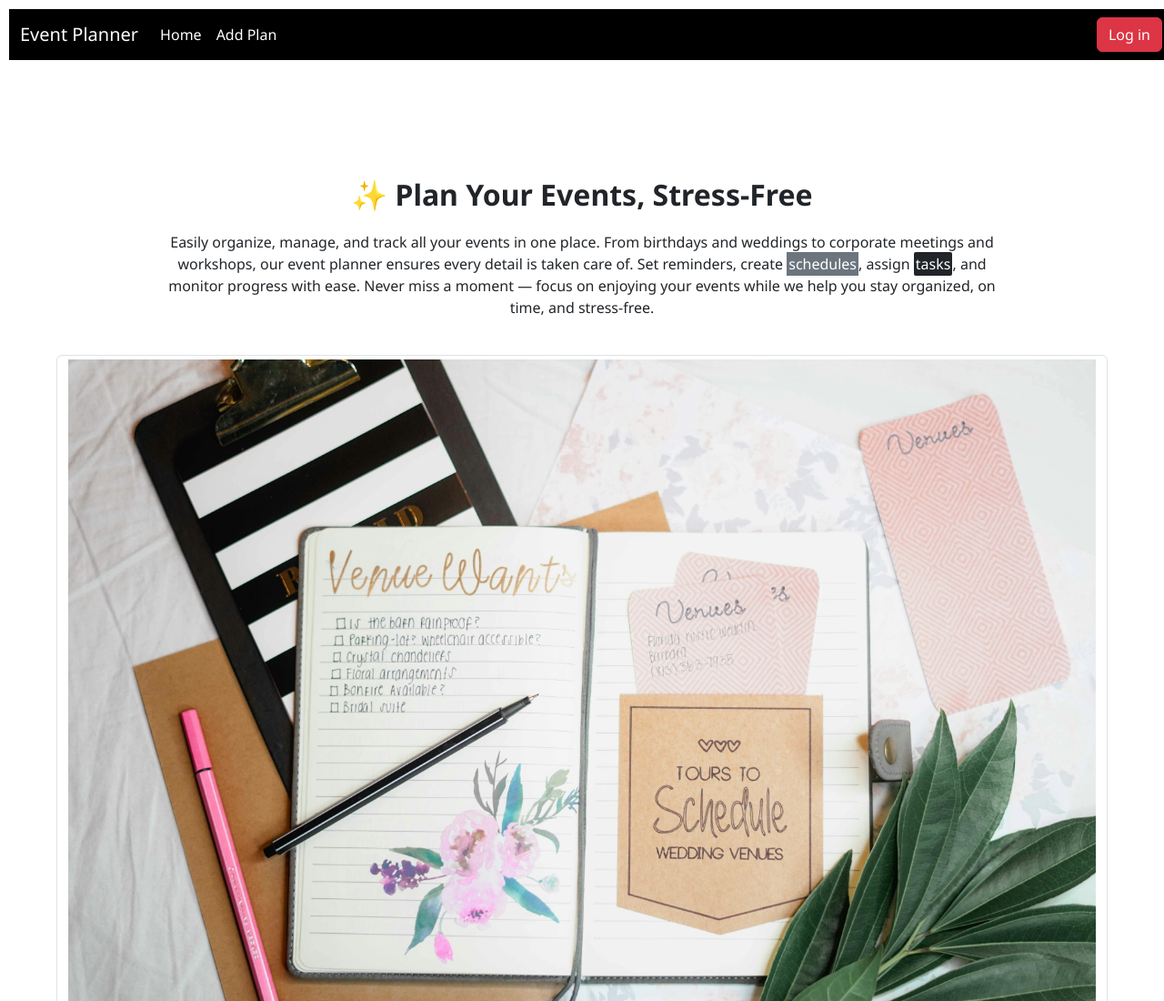
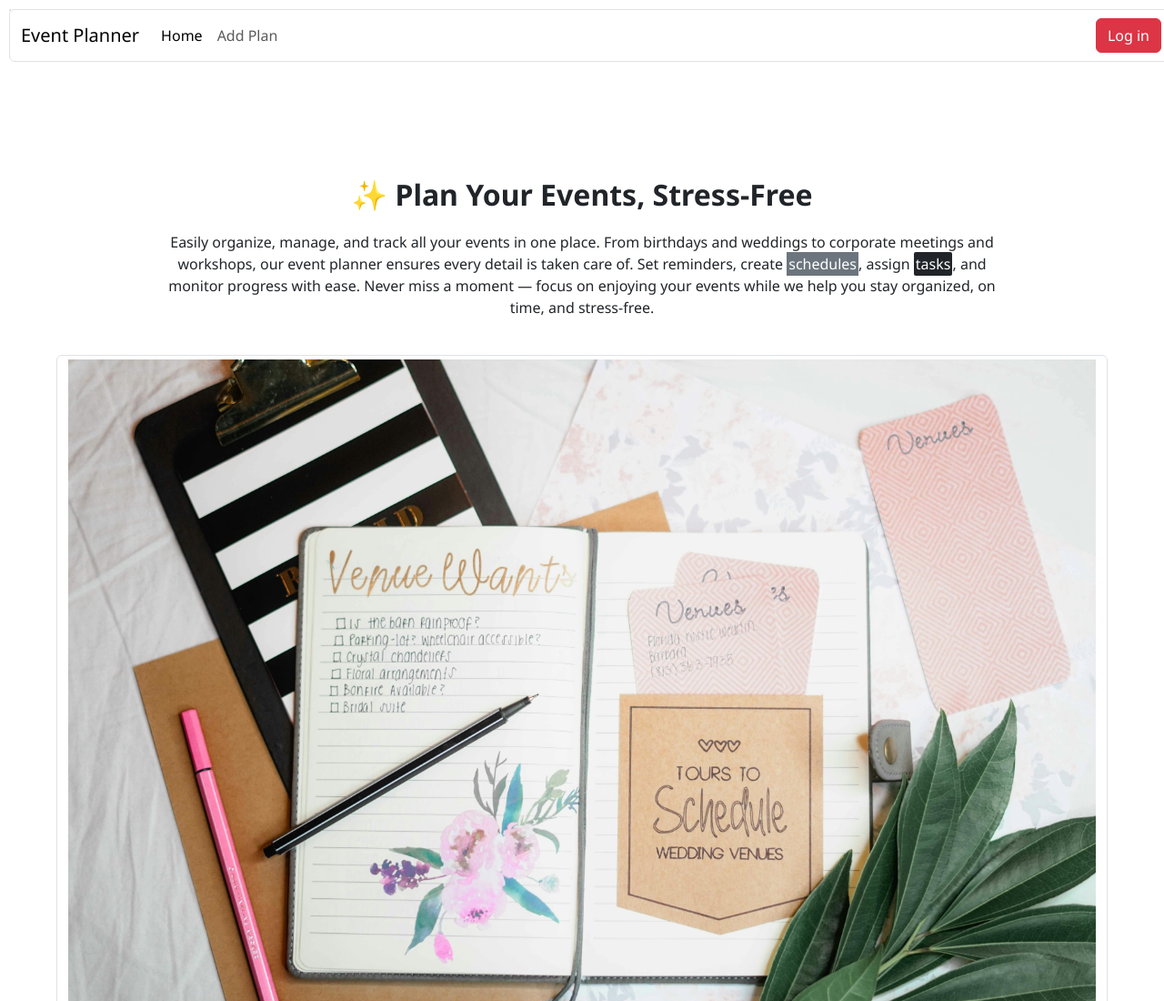
Before and after one commit to SakibFakir69/Event-Planer, a plain HTML site: page index.html in a window 1280 px wide. Shown: the top 1100 px of the page at 91% size. Drawn offline with nearby package versions, Linux system fonts and the light colour scheme.

Commit message:
done event plannr

```diff
--- a/index.html
+++ b/index.html
@@ -14,8 +14,9 @@
     <link rel="stylesheet" href="https://cdn.jsdelivr.net/npm/swiper@11/swiper-bundle.min.css" />
 
     <link rel="preconnect" href="https://fonts.googleapis.com">
-<link rel="preconnect" href="https://fonts.gstatic.com" crossorigin>
-<link href="https://fonts.googleapis.com/css2?family=Noto+Sans:ital,wght@0,100..900;1,100..900&display=swap" rel="stylesheet">
+    <link rel="preconnect" href="https://fonts.gstatic.com" crossorigin>
+    <link href="https://fonts.googleapis.com/css2?family=Noto+Sans:ital,wght@0,100..900;1,100..900&display=swap"
+        rel="stylesheet">
 
     <title>Event planer</title>
 
@@ -26,19 +27,18 @@
             font-family: 'Noto Sans', sans-serif;
 
         }
-
     </style>
 </head>
 
-<body class=" ">
+<body class=" " >
 
-    <div  id="mouse" class="border position-absolute bg-danger z-3 rounded"> </div>
+    <div id="mouse" class="border position-absolute bg-danger z-3 rounded"> </div>
 
-    <header class="position-fixed z-3 w-100 bg-black">
+    <header class="position-fixed z-3 w-100 ">
 
-        <nav class="navbar navbar-expand-lg text-white bg-black rounded ">
+        <nav class="navbar navbar-expand-lg text-white text-black rounded bg-transparent border ">
             <div class="container-fluid ">
-                <a class="navbar-brand  text-white " href="#">Event Planner</a>
+                <a class="navbar-brand   " href="#">Event Planner</a>
                 <button class="navbar-toggler" type="button" data-bs-toggle="collapse"
                     data-bs-target="#navbarSupportedContent" aria-controls="navbarSupportedContent"
                     aria-expanded="false" aria-label="Toggle navigation">
@@ -48,10 +48,10 @@
                 <div class="collapse navbar-collapse" id="navbarSupportedContent">
                     <ul class="navbar-nav me-auto mb-2 mb-lg-0 text-white">
                         <li class="nav-item">
-                            <a class="nav-link active text-white" aria-current="page" href="">Home</a>
+                            <a class="nav-link active " aria-current="page" href="">Home</a>
                         </li>
                         <li class="nav-item">
-                            <a class="nav-link  text-white" href="./plan.html">Add Plan</a>
+                            <a class="nav-link  " href="./plan.html">Add Plan</a>
                         </li>
 
 
--- a/plan.js
+++ b/plan.js
@@ -25,7 +25,7 @@ const randomColor = () => {
     return color[index];
 }
 
-// user can add task , remove , edit
+// user can add task , remove
 
 
 // setValue
```
